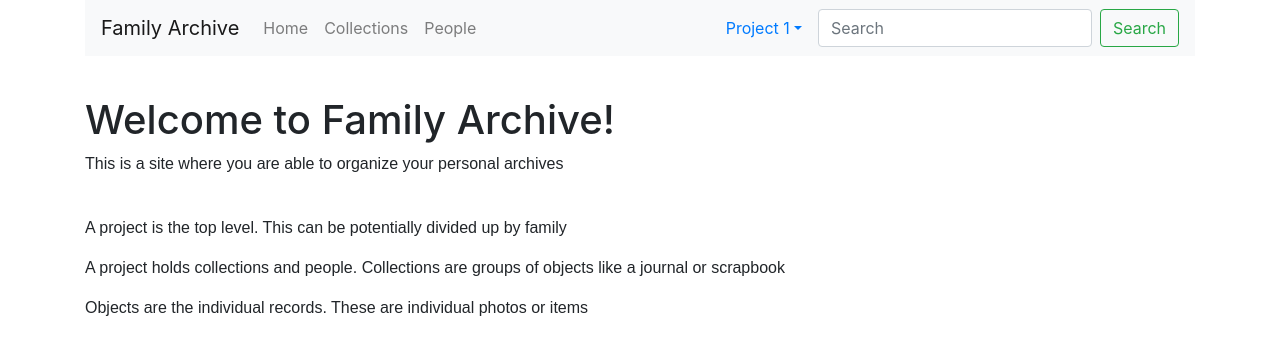
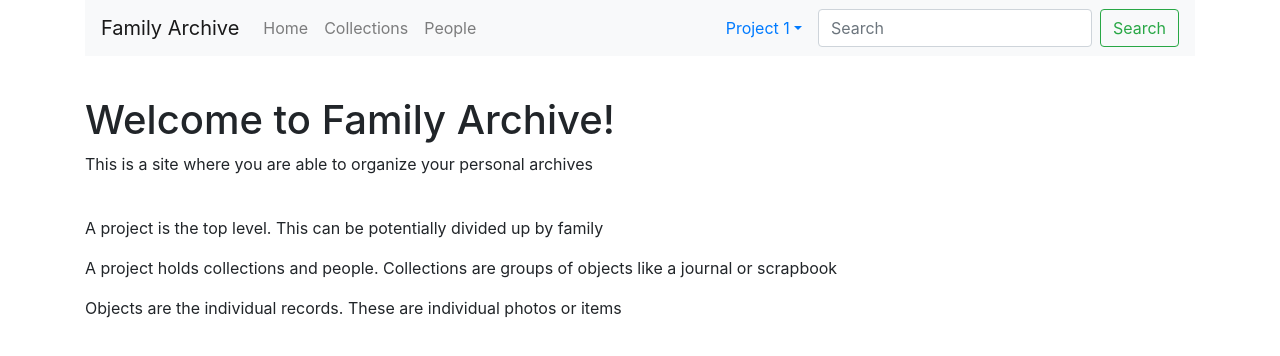
Before and after one commit to acook8/FamilyArchive, a React (Create React App) app in the folder frontend/: page / in a window 1280 px wide. Shown: the top 356 px of the page. Built offline with nearby package versions, Linux system fonts and the light colour scheme.

Commit message:
changed weird font

```diff
--- a/frontend/src/index.css
+++ b/frontend/src/index.css
@@ -13,7 +13,9 @@
 }
 
 p {
-  font-family: fantasy;
+  font-family: -apple-system, BlinkMacSystemFont, 'Segoe UI', 'Roboto', 'Oxygen',
+    'Ubuntu', 'Cantarell', 'Fira Sans', 'Droid Sans', 'Helvetica Neue',
+    sans-serif;
 }
 
 .title {
```
